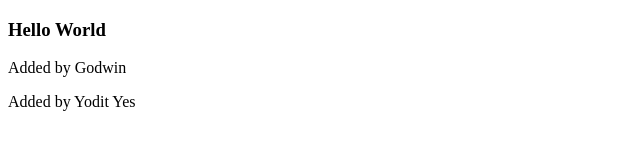
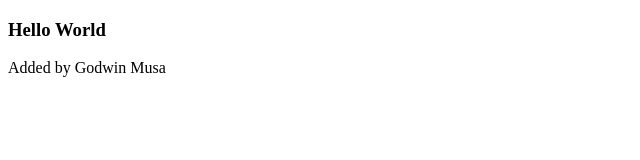
Before and after one commit to Judtd/software-engineering, a plain HTML site: page index.html in a window 1280 px wide. Shown: the whole page, without its empty margins (0-640 px from the left). Drawn offline with Linux system fonts and the light colour scheme.

Commit message:
Add Musa

```diff
--- a/index.html
+++ b/index.html
@@ -8,7 +8,7 @@
 </head>
 <body>
     <h3>Hello World</h3>
-    <p>Added by Godwin</p>
-    <p>Added by Yodit Yes</p>
+    <p>Added by Godwin Musa</p>
+
 </body>
 </html>
```
